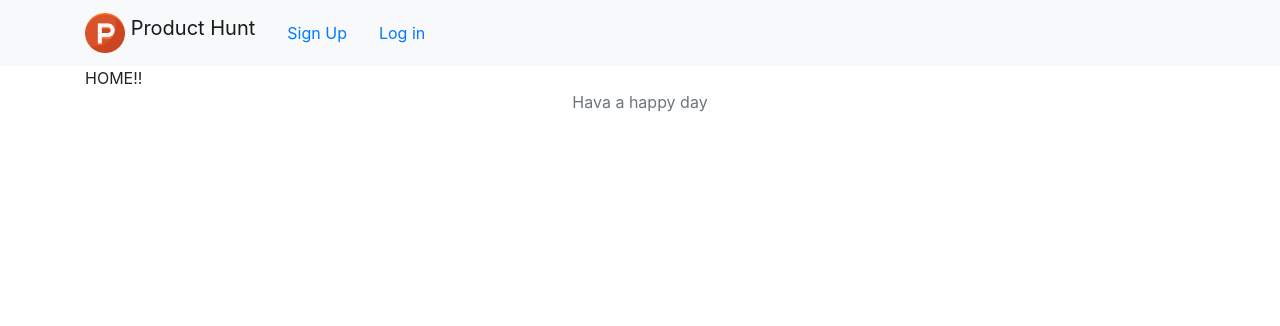
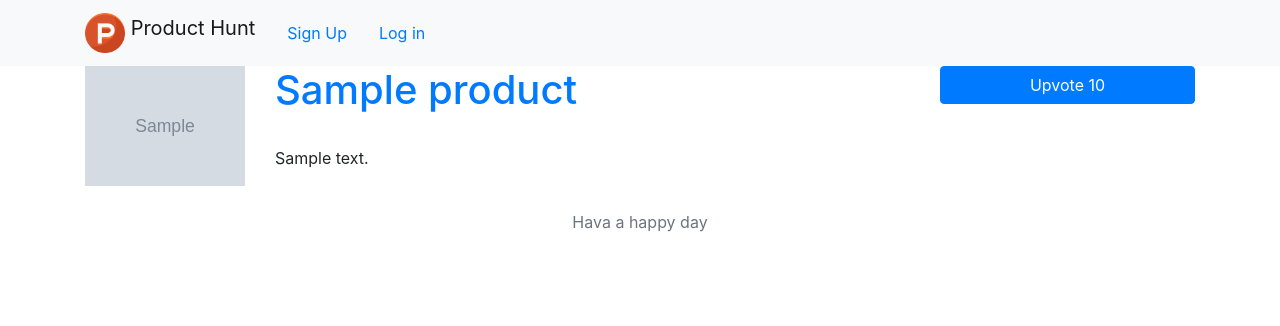
Before and after one commit to ShakhzodbekYuldoshov/django-product_hunt-clone, a Django app: template product/templates/products/home.html in a window 1280 px wide. Shown: the top 326 px of the page. Run offline with Django 3.2, Linux system fonts and the light colour scheme; the template is opened without the code that fills it: most values are stand-ins (such as "Sample title", 1, 10 or a date in 2020); grey boxes marked "Sample" are stand-in pictures; some libraries are stand-ins or nearby versions.

Commit message:
home page added

```diff
--- a/product/templates/products/home.html
+++ b/product/templates/products/home.html
@@ -3,5 +3,42 @@
 {% block title %}Home page{% endblock title %}
 
 {% block content %}
-HOME!!
+
+
+{% for product in products.all %}
+
+<div class="row">
+
+    <div class="col-2" onclick="window.location='{% url 'detail' product.id %}'" style="cursor: pointer;">
+        <img src="{{ product.icon.url }}" alt="Icon" class="img-fluid">
+    </div>
+
+    <div class="col-7">
+        <h1><a href="{% url 'detail' product.id %}">{{ product.title }}</a></h1>
+
+        <br>
+
+        <p onclick="window.location='{% url 'detail' product.id %}'">{{ product.summary }}</p>
+    </div>
+
+    <div class="col-3">
+        <a href="javascript: document.getElementById('upvote{{ product.id }}').submit()" ><button class="btn btn-primary btn-large btn-block"><i class="fa fa-thumbs-o-up" aria-hidden="true"></i> Upvote {{ product.votes_total }}</button></a>
+    </div>
+
+</div>
+
+
+<form id="upvote{{ product.id }}" method="POST" action="{% url 'upvote' product.id %}" >
+{% csrf_token %}
+
+    <input type="hidden">
+
+</form>
+
+
+<br>
+
+{% endfor %}
+
+
 {% endblock content %}
--- a/product/views.py
+++ b/product/views.py
@@ -6,10 +6,12 @@ from django.utils import timezone
 
 # Create your views here.
 def home(request):
-    return render(request, 'products/home.html')
+    products = Product.objects
+
+    return render(request, 'products/home.html', {'products': products})
 
 
-@login_required
+@login_required(login_url='accounts/sign_up')
 def create(request):
     if request.method == 'POST':
         if request.POST['title'] and request.POST['body'] and request.POST['url'] and request.FILES['icon'] and request.FILES['image']:
```
